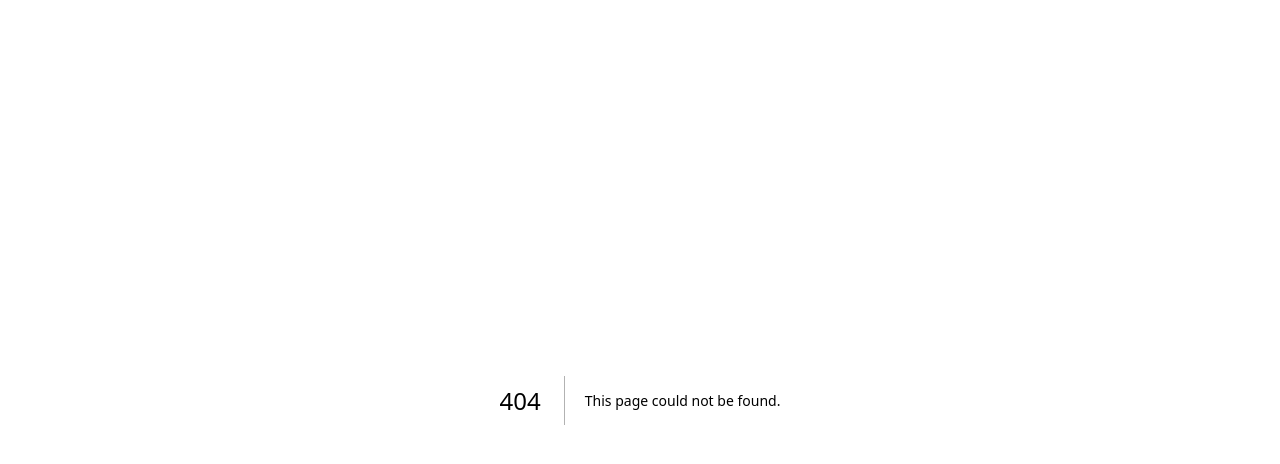
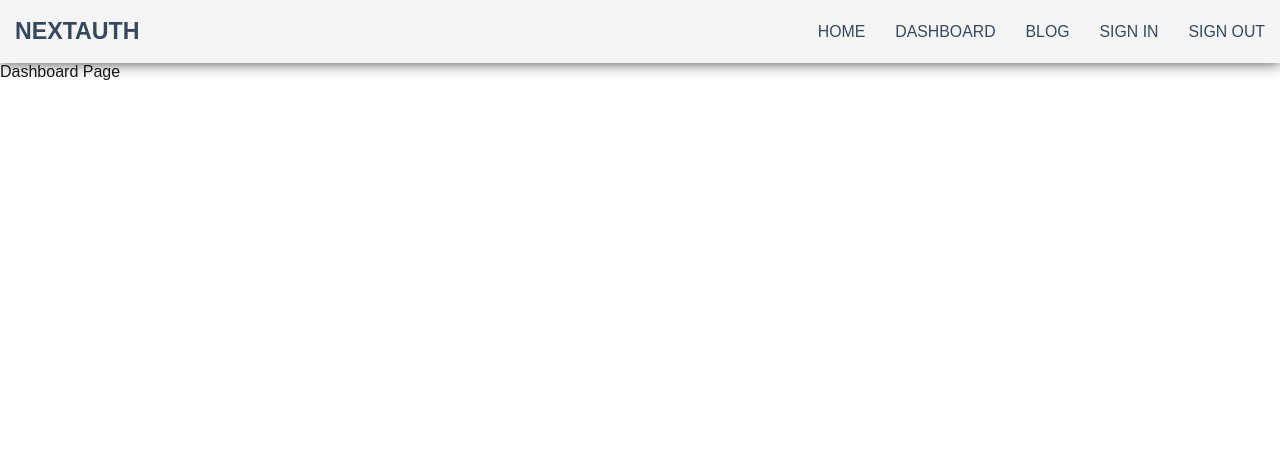
Before and after one commit to SallamRady/next-auth-ts-lib, a Next.js app: page /dashboard in a window 1280 px wide. Before the commit this address had no page. Shown: the top 464 px of the page. Built offline with nearby package versions, Linux system fonts and the light colour scheme.

Commit message:
setup project and prepare files to learn and work with next-auth

```diff
--- /dev/null
+++ b/app/blog/page.tsx
@@ -0,0 +1,3 @@
+export default function BlobPage(){
+    return <>Blob Page</>
+}
--- /dev/null
+++ b/app/dashboard/page.tsx
@@ -0,0 +1,3 @@
+export default function DashboardPage(){
+    return <>Dashboard Page</>
+}
--- a/app/layout.tsx
+++ b/app/layout.tsx
@@ -1,6 +1,7 @@
 import type { Metadata } from "next";
 import localFont from "next/font/local";
 import "./globals.css";
+import Navbar from "@/components/navbar";
 
 const geistSans = localFont({
   src: "./fonts/GeistVF.woff",
@@ -26,6 +27,7 @@ export default function RootLayout({
   return (
     <html lang="en">
       <body className={`${geistSans.variable} ${geistMono.variable}`}>
+        <Navbar />
         {children}
       </body>
     </html>
--- /dev/null
+++ b/components/navbar/index.css
@@ -0,0 +1,63 @@
+ul {
+  margin: 0;
+  padding: 0;
+  list-style: none;
+}
+
+h2,
+h3,
+a {
+  color: #34495e;
+}
+
+a {
+  text-decoration: none;
+}
+
+.logo {
+  margin: 0;
+  font-size: 1.45em;
+}
+
+.main-nav {
+  display: flex;
+  margin-top: 5px;
+}
+
+.logo a,
+.main-nav a {
+  padding: 10px 15px;
+  text-transform: uppercase;
+  text-align: center;
+  display: block;
+}
+
+.main-nav a {
+  color: #34495e;
+  font-size: 0.99em;
+}
+
+.main-nav a:hover {
+  color: #718daa;
+}
+
+.header {
+  display: flex;
+  justify-content: space-between;
+  padding-top: 0.5em;
+  padding-bottom: 0.5em;
+  background-color: #f4f4f4;
+  -webkit-box-shadow: 0px 0px 14px 0px rgba(0, 0, 0, 0.75);
+  -moz-box-shadow: 0px 0px 14px 0px rgba(0, 0, 0, 0.75);
+  box-shadow: 0px 0px 14px 0px rgba(0, 0, 0, 0.75);
+}
+
+.loading {
+  opacity: 0;
+  transition: all 0.2s ease-in;
+}
+
+.loaded {
+  opacity: 1;
+  transition: all 0.2s ease-in;
+}
--- /dev/null
+++ b/components/navbar/index.tsx
@@ -0,0 +1,55 @@
+import Link from "next/link";
+import "./index.css";
+
+function Navbar() {
+  return (
+    <nav className="header">
+      <h1 className="logo">
+        <a href="#">NextAuth</a>
+      </h1>
+      {/* ${!session && loading ? "loading" : "loaded"} */}
+      <ul className={`main-nav `}>
+        <li>
+          <Link href="/">Home</Link>
+        </li>
+        <li>
+          <Link href="/dashboard">Dashboard</Link>
+        </li>
+        <li>
+          <Link href="/blog">Blog</Link>
+        </li>
+
+        {/* {!loading && !session && ( */}
+        <li>
+          <Link href="/api/auth/signin">
+            {/* <a
+              onClick={(e) => {
+                e.preventDefault();
+                //   signIn("github");
+              }}
+            > */}
+            Sign In
+            {/* </a> */}
+          </Link>
+        </li>
+        {/* // )} */}
+        {/* {session && ( */}
+        <li>
+          <Link href="/api/auth/signout">
+            {/* <a
+              onClick={(e) => {
+                e.preventDefault();
+                //   signOut();
+              }}
+            > */}
+            Sign Out
+            {/* </a> */}
+          </Link>
+        </li>
+        {/* // )} */}
+      </ul>
+    </nav>
+  );
+}
+
+export default Navbar;
```
Also changed, not shown: app/page.tsx (+1 -93 lines), package.json (+5 -4 lines), 2 other files (tests, documents, lock files or other folders).
